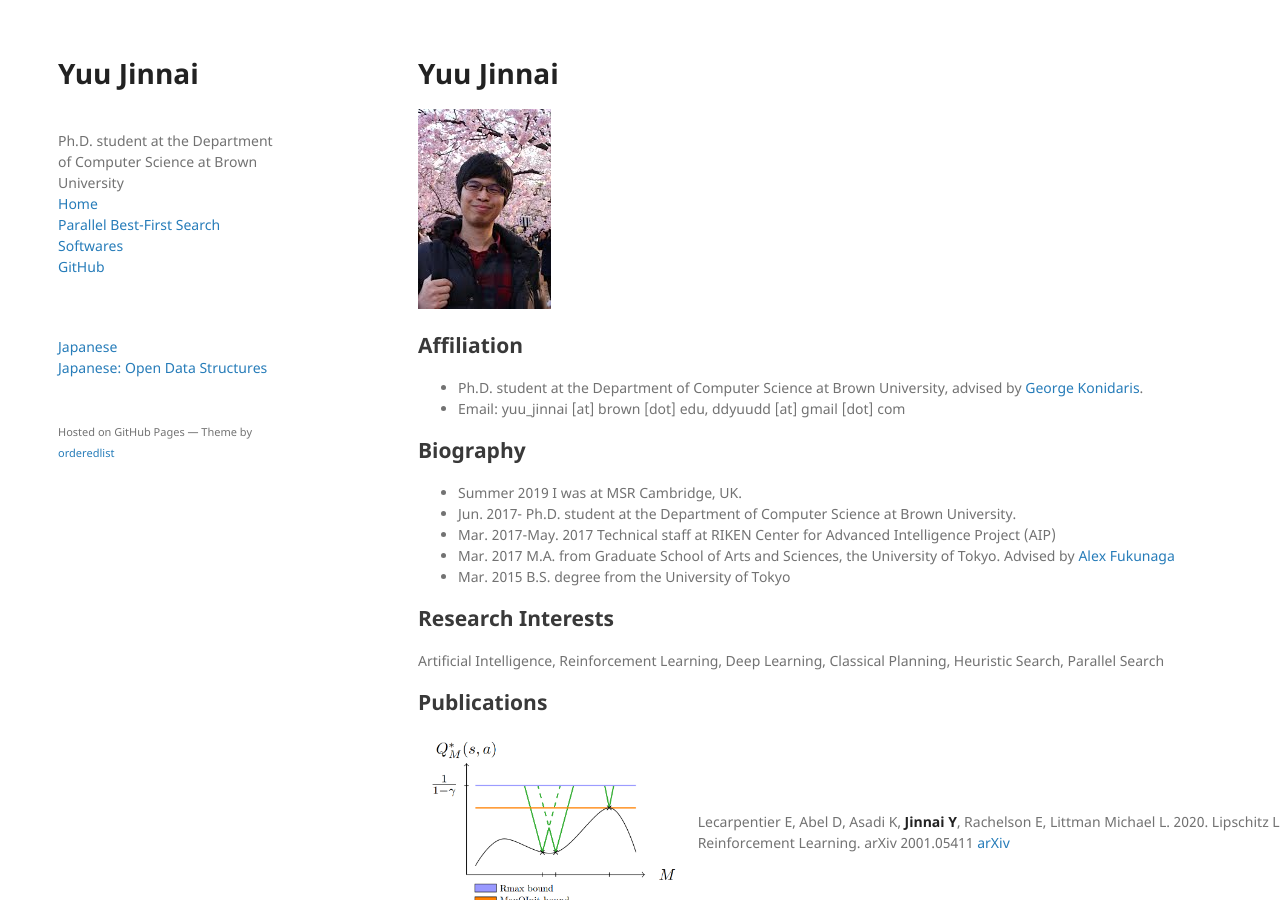
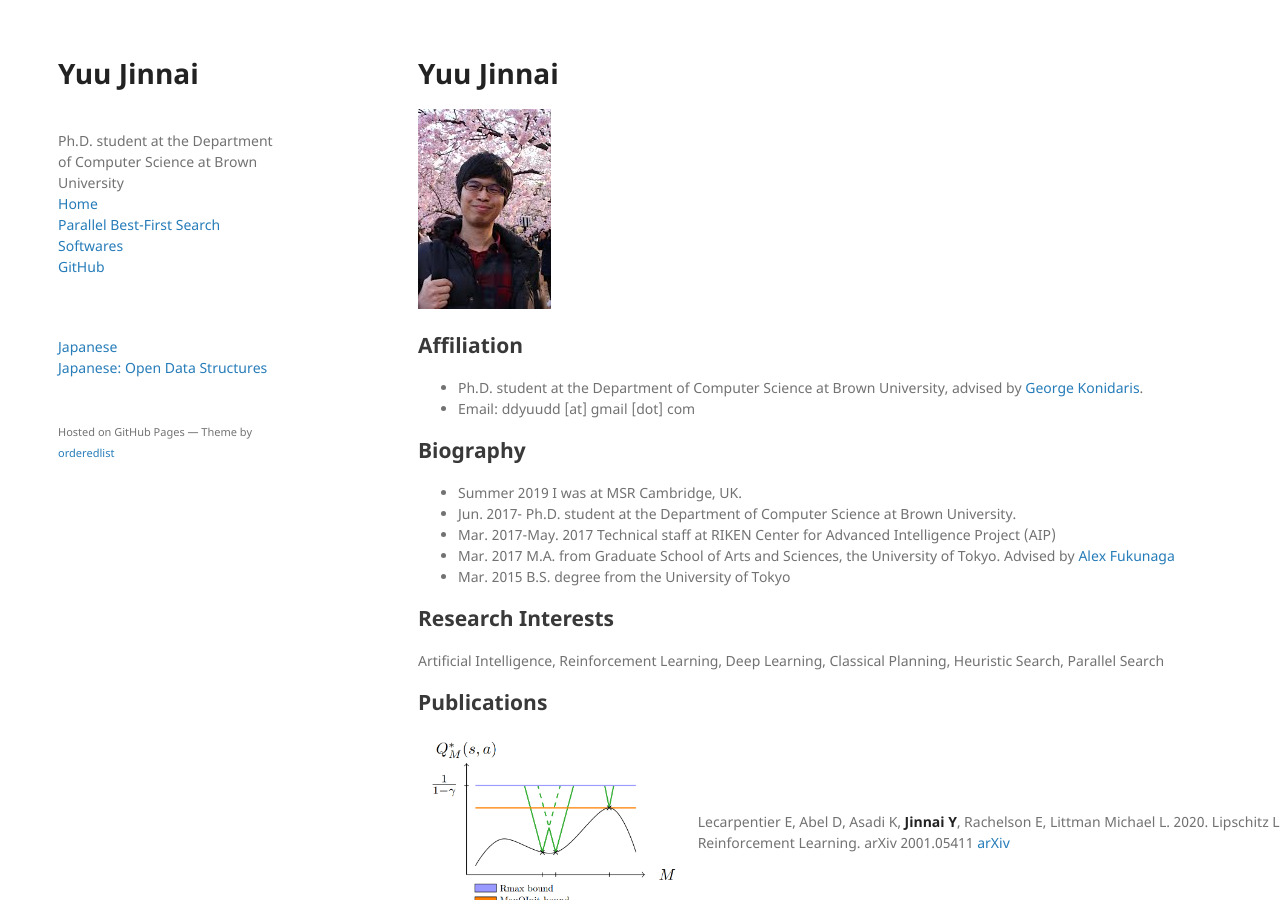
Before and after one commit to jinnaiyuu/jinnaiyuu.github.io, a Jekyll site: the page built from index.md, in a window 1280 px wide and 900 px high. Built offline with Jekyll 4.4.1, drawn with Linux system fonts in a browser that asks for light colours; our own code applies the rules of GitHub Pages for plain Markdown files.

Commit message:
changed email address

```diff
--- a/index.md
+++ b/index.md
@@ -4,7 +4,7 @@
 ## Affiliation
 
 - Ph.D. student at the Department of Computer Science at Brown University, advised by [George Konidaris](http://cs.brown.edu/people/gdk/).
-- Email: yuu_jinnai [at] brown [dot] edu, ddyuudd [at] gmail [dot] com
+- Email: ddyuudd [at] gmail [dot] com
 
 ## Biography
 
```
Also changed, not shown: ja/index.md (+1 -1 lines).
